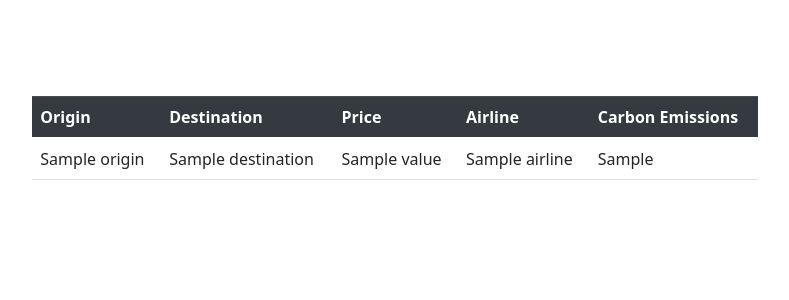
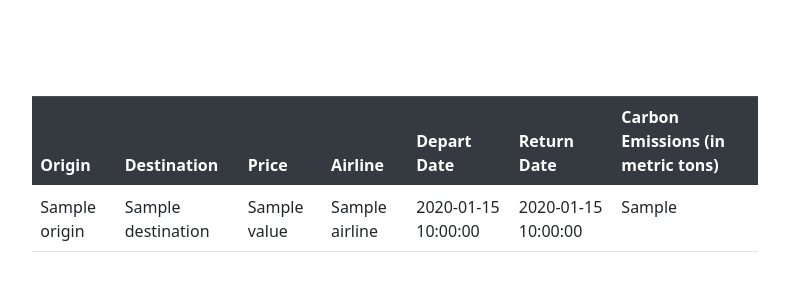
Before and after one commit to kishan-patel-kbp/sustainable_travel_hack_mit, a Flask app: template templates/flights.html in a window 1280 px wide. Shown: the part 66-366 px from the top of the page, without its empty margins (245-1034 px from the left). Run offline with Flask 2, Linux system fonts and the light colour scheme; the template is opened without the code that fills it: most values are stand-ins (such as "Sample title", 1, 10 or a date in 2020); some libraries are stand-ins or nearby versions.

Commit message:
Formatting changes

```diff
--- a/application.py
+++ b/application.py
@@ -75,8 +75,9 @@ def search():
     data = sqldb.add_carbon_emissions(data)
     sqldb.create_table(data)
 
+    search_query = "SELECT * FROM Flight_Data WHERE ? >= depart_date AND return_date >= ? AND origin = ? GROUP BY carbon_emissions LIMIT 10"
 
-    flights = db.execute("SELECT * FROM Flight_Data LIMIT 10")
+    flights = db.execute(search_query, start_date, end_date, origin)
     print(flights)
     return render_template('flights.html', flights = flights)
 
--- a/templates/flights.html
+++ b/templates/flights.html
@@ -12,7 +12,9 @@
             <th scope="col">Destination</th>
             <th scope="col">Price</th>
             <th scope="col">Airline</th>
-            <th scope="col">Carbon Emissions</th>
+            <th scope="col">Depart Date</th>
+            <th scope="col">Return Date</th>
+            <th scope="col">Carbon Emissions (in metric tons)</th>
           </tr>
         </thead>
         <tbody>
@@ -22,6 +24,8 @@
                 <td>{{flight["destination"]}}</td>
                 <td>{{flight["value"]}}</td>
                 <td>{{flight["airline"]}}</td>
+                <td>{{flight["depart_date"]}}</td>
+                <td>{{flight["return_date"]}}</td>
                 <td>{{flight["carbon_emissions"]}}</td>
             </tr>
         {% endfor %}
```
Also changed, not shown: sqldb.py (+6 -4 lines).
